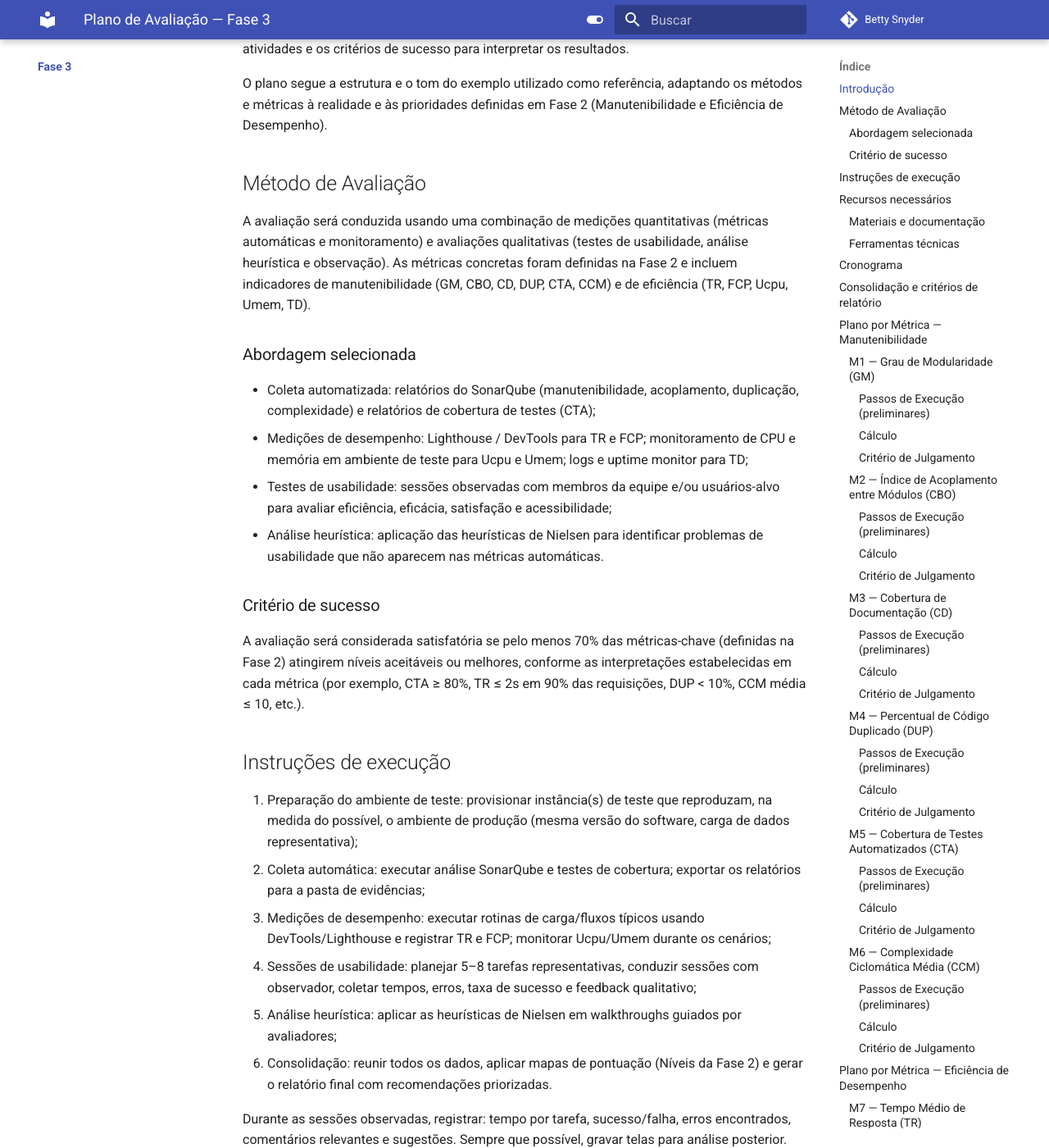
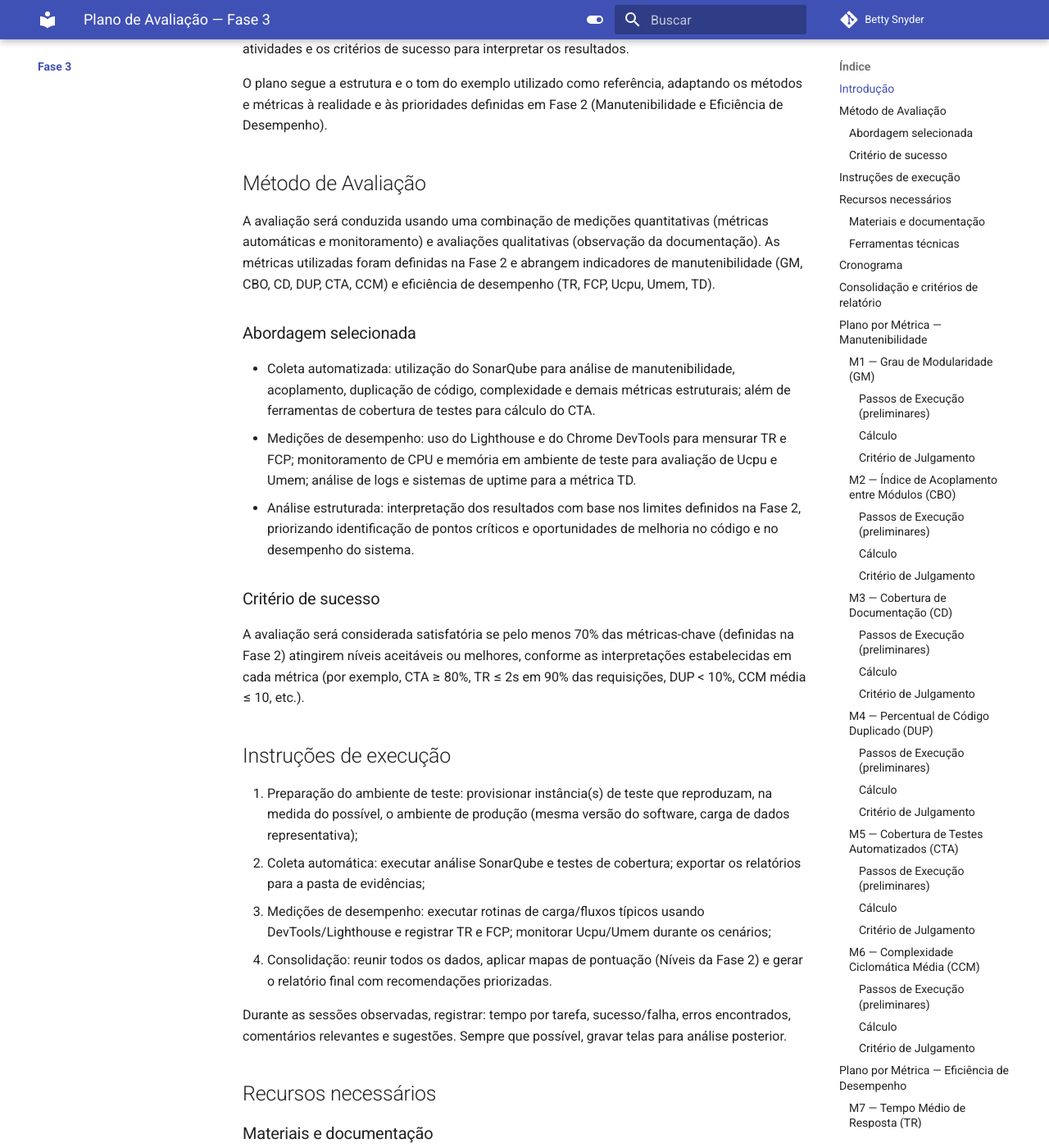
Before and after one commit to FCTE-Qualidade-de-Software-1/2025-2_T01_BETTY-SNYDER, an MkDocs documentation site: the page built from docs/Fase 3/index.md, in a window 1280 px wide and 1400 px high, scrolled down 308 px. Shown: the whole window at 82% size. Built offline with MkDocs 1.6.1 and Material for MkDocs 9.7.7, drawn with Linux system fonts in a browser that asks for light colours; comment, search, counter and statistics services are not loaded; some of the changed text lies outside the part shown.

Commit message:
Adicionando ajustes finais

```diff
--- a/docs/Fase 3/index.md
+++ b/docs/Fase 3/index.md
@@ -8,14 +8,13 @@ O plano segue a estrutura e o tom do exemplo utilizado como referência, adaptan
 
 ## Método de Avaliação
 
-A avaliação será conduzida usando uma combinação de medições quantitativas (métricas automáticas e monitoramento) e avaliações qualitativas (testes de usabilidade, análise heurística e observação). As métricas concretas foram definidas na Fase 2 e incluem indicadores de manutenibilidade (GM, CBO, CD, DUP, CTA, CCM) e de eficiência (TR, FCP, Ucpu, Umem, TD).
+A avaliação será conduzida usando uma combinação de medições quantitativas (métricas automáticas e monitoramento) e avaliações qualitativas (observação da documentação). As métricas utilizadas foram definidas na Fase 2 e abrangem indicadores de manutenibilidade (GM, CBO, CD, DUP, CTA, CCM) e eficiência de desempenho (TR, FCP, Ucpu, Umem, TD).
 
 ### Abordagem selecionada
 
-- Coleta automatizada: relatórios do SonarQube (manutenibilidade, acoplamento, duplicação, complexidade) e relatórios de cobertura de testes (CTA);
-- Medições de desempenho: Lighthouse / DevTools para TR e FCP; monitoramento de CPU e memória em ambiente de teste para Ucpu e Umem; logs e uptime monitor para TD;
-- Testes de usabilidade: sessões observadas com membros da equipe e/ou usuários-alvo para avaliar eficiência, eficácia, satisfação e acessibilidade;
-- Análise heurística: aplicação das heurísticas de Nielsen para identificar problemas de usabilidade que não aparecem nas métricas automáticas.
+- Coleta automatizada: utilização do SonarQube para análise de manutenibilidade, acoplamento, duplicação de código, complexidade e demais métricas estruturais; além de ferramentas de cobertura de testes para cálculo do CTA.
+- Medições de desempenho: uso do Lighthouse e do Chrome DevTools para mensurar TR e FCP; monitoramento de CPU e memória em ambiente de teste para avaliação de Ucpu e Umem; análise de logs e sistemas de uptime para a métrica TD.
+- Análise estruturada: interpretação dos resultados com base nos limites definidos na Fase 2, priorizando identificação de pontos críticos e oportunidades de melhoria no código e no desempenho do sistema.
 
 ### Critério de sucesso
 
@@ -26,9 +25,7 @@ A avaliação será considerada satisfatória se pelo menos 70% das métricas-ch
 1. Preparação do ambiente de teste: provisionar instância(s) de teste que reproduzam, na medida do possível, o ambiente de produção (mesma versão do software, carga de dados representativa);
 2. Coleta automática: executar análise SonarQube e testes de cobertura; exportar os relatórios para a pasta de evidências;
 3. Medições de desempenho: executar rotinas de carga/fluxos típicos usando DevTools/Lighthouse e registrar TR e FCP; monitorar Ucpu/Umem durante os cenários;
-4. Sessões de usabilidade: planejar 5–8 tarefas representativas, conduzir sessões com observador, coletar tempos, erros, taxa de sucesso e feedback qualitativo;
-5. Análise heurística: aplicar as heurísticas de Nielsen em walkthroughs guiados por avaliadores;
-6. Consolidação: reunir todos os dados, aplicar mapas de pontuação (Níveis da Fase 2) e gerar o relatório final com recomendações priorizadas.
+4. Consolidação: reunir todos os dados, aplicar mapas de pontuação (Níveis da Fase 2) e gerar o relatório final com recomendações priorizadas.
 
 Durante as sessões observadas, registrar: tempo por tarefa, sucesso/falha, erros encontrados, comentários relevantes e sugestões. Sempre que possível, gravar telas para análise posterior.
 
@@ -37,8 +34,8 @@ Durante as sessões observadas, registrar: tempo por tarefa, sucesso/falha, erro
 ### Materiais e documentação
 
 - Documento de definição de métricas e critérios (Fase 2);
-- Guias de execução de testes (roteiros de tarefas para usabilidade);
-- Modelos de coleta (planilhas ou formulários para registrar tempos e observações).
+- Relatórios SonarQube e arquivos de cobertura de testes;
+- Modelos de coleta para registro de resultados das métricas.
 
 ### Ferramentas técnicas
 
@@ -55,7 +52,6 @@ Durante as sessões observadas, registrar: tempo por tarefa, sucesso/falha, erro
 | Preparação do ambiente e scripts             | 18/11/2025     | 19/11/2025        | Equipe Técnica  |
 | Coleta automática (SonarQube, cobertura)     | 20/11/2025     | 21/11/2025        | Equipe Técnica  |
 | Testes de desempenho e monitoramento         | 22/11/2025     | 23/11/2025        | Equipe Técnica  |
-| Sessões de usabilidade e análise heurística  | 24/11/2025     | 25/11/2025        | Avaliadores     |
 | Consolidação e relatório final (Fase 3)      | 26/11/2025     | 27/11/2025        | Equipe Técnica  |
 
 
```
